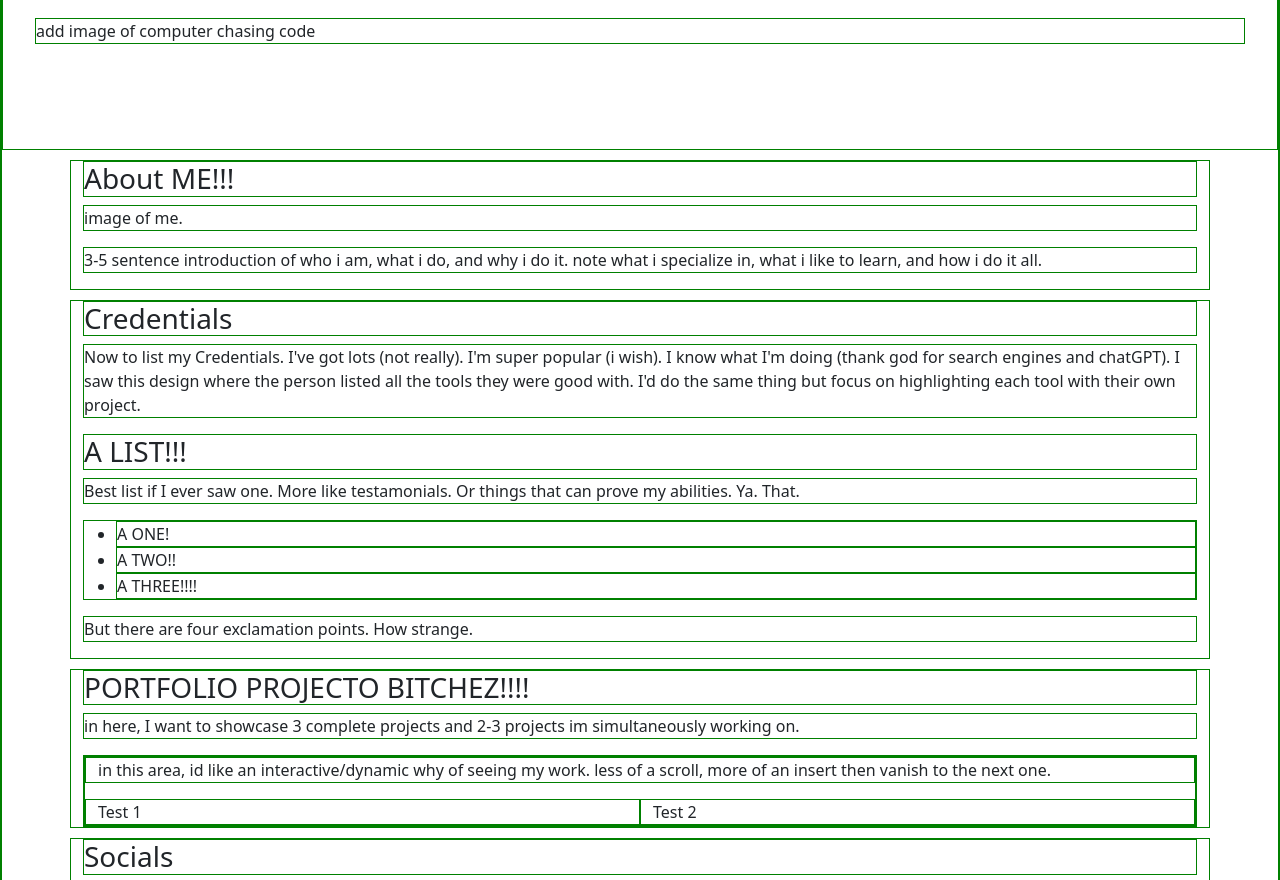
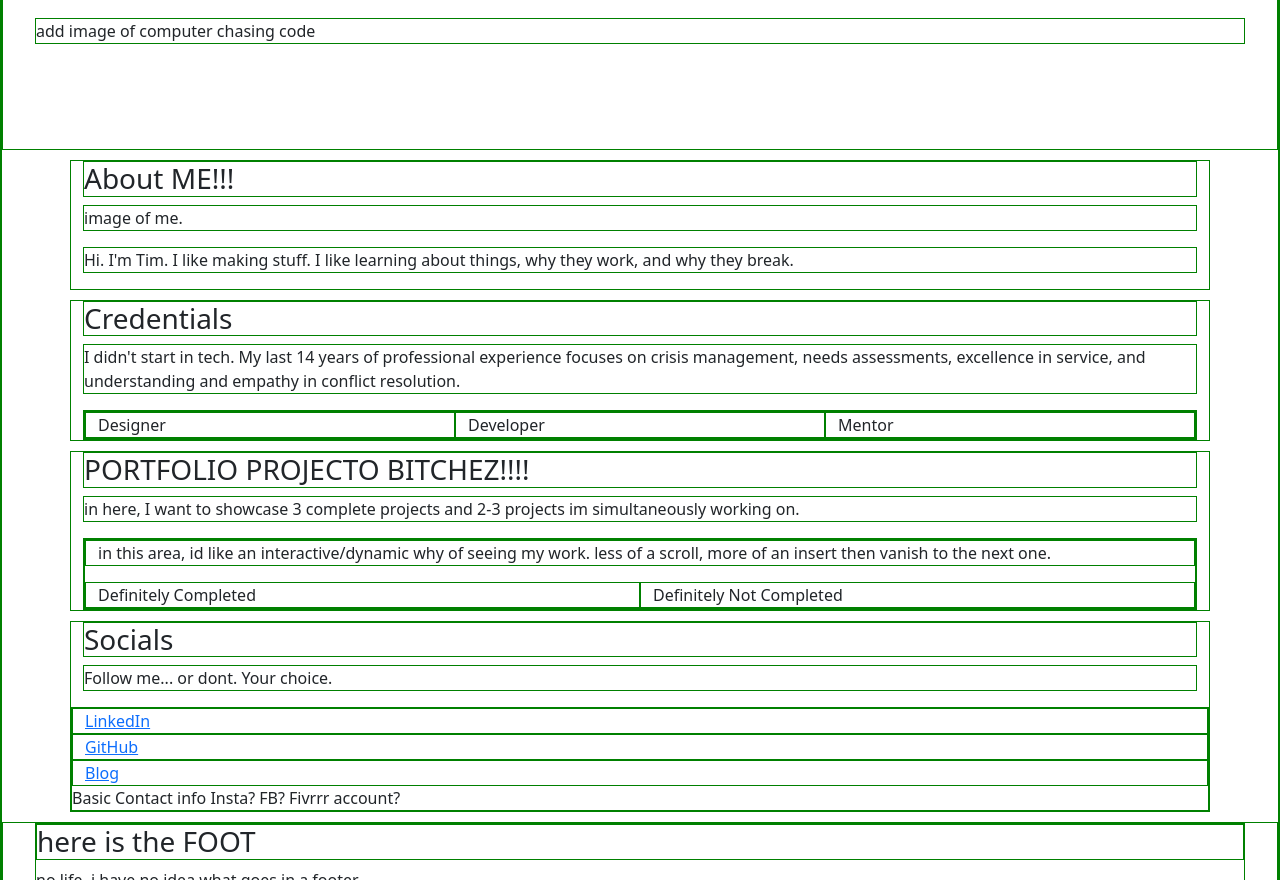
Before and after one commit to bathant702/portfolio_ii, a website: page index.html in a window 1280 px wide. Shown: the part 68-948 px from the top of the page. Drawn offline with nearby package versions, Linux system fonts and the light colour scheme.

Commit message:
cleaned up code and added more structure. also established what projects I will be working on.

```diff
--- a/index.html
+++ b/index.html
@@ -32,54 +32,29 @@
       <!-- do 2 columns here -->
       <p>image of me.</p>
       <p>
-        3-5 sentence introduction of who i am, what i do, and why i do it. note
-        what i specialize in, what i like to learn, and how i do it all.
+        Hi. I'm Tim. I like making stuff. I like learning about things, why they
+        work, and why they break.
       </p>
     </div>
     <!-- Sec 2 - Credentials -->
     <div class="container credentials-sect sect">
       <h3>Credentials</h3>
       <p>
-        Now to list my Credentials. I've got lots (not really). I'm super
-        popular (i wish). I know what I'm doing (thank god for search engines
-        and chatGPT). I saw this design where the person listed all the tools
-        they were good with. I'd do the same thing but focus on highlighting
-        each tool with their own project.
+        I didn't start in tech. My last 14 years of professional experience
+        focuses on crisis management, needs assessments, excellence in service,
+        and understanding and empathy in conflict resolution.
       </p>
-      <h3>A LIST!!!</h3>
-      <p>
-        Best list if I ever saw one. More like testamonials. Or things that can
-        prove my abilities. Ya. That.
-      </p>
-      <ul>
-        <li>A ONE!</li>
-        <li>A TWO!!</li>
-        <li>A THREE!!!!</li>
-      </ul>
-      <p>But there are four exclamation points. How strange.</p>
+      <div class="container">
+        <div class="row align-items-center">
+          <div class="col design-cred">Designer</div>
+          <div class="col code-cred">Developer</div>
+          <div class="col mentorship-cred">Mentor</div>
+        </div>
+      </div>
     </div>
     <!-- Sec 3 - Portfolios & Projects -->
     <div class="container port-proj-sect sect">
       <h3>PORTFOLIO PROJECTO BITCHEZ!!!!</h3>
-      <!--
-        for this, I'd like to showcase 4 technical projects and 3 passion projects. the technical projects are to highlight my skills as:
-          - a critical thinker
-          - willingness to use different approaches to various problems
-          - my creative approach to a solution (assuming i cant figure it out)
-          - my view and attempt at solving a worldwide problem (research this and see what that means.)
-
-        For the passion projects, i would go with:
-          - a digimon vpet path chart. start with the easy versions. its advance form is:
-          selecting the model vpet, then selecting its final evolution. this will produce a digimon line chart, detailing how many battles you need, care mistakes, and any items u may need for it. you can edit the evo line, which in turn, will edit the details of what you need to do.
-          - pokemon gen 1 and gen 2 database. main focus is to use database language to create and manage pokemon information. I would love to extend this to digimon, if given the chance.
-          - something python based. a CYOA seems to be the easiest but I want something with a bit more bang.
-          - fun project/exercise: Javascript fidgetoy for mobile.
-          - evil fun project/exercise: Javascript fidgettoy for mobile with terrible design specs, like a difficult to use volume button or random interfering objects on selection.
-
-        Websites for the sake of example and execution:
-          - GA site leading and guiding players to understand how to play the game. this will include general strategies, basics, and card staples for budget and competitive. main focus will be talking about how to pilot various decks. it will talk about the basics of the deck, end goal, overall strategies and key strategies and combos, and end game. it'll also give examples of what a budget deck looks like and what an optimal deck is.
-          - Digimon site talking about what current deck archetypes are, general information on these archetypes, and how to pilot. It'll talk about the basics of the deck, the core of it (staple cards), how to pilot, what the end goal is (strategies you should go for), as well as what a budget and meta competitive deck looks like.
-    -->
       <p>
         in here, I want to showcase 3 complete projects and 2-3 projects im
         simultaneously working on.
@@ -90,25 +65,21 @@
             in this area, id like an interactive/dynamic why of seeing my work.
             less of a scroll, more of an insert then vanish to the next one.
           </p>
-          <div class="col">Test 1</div>
-          <div class="col">Test 2</div>
+          <div class="col">Definitely Completed</div>
+          <div class="col">Definitely Not Completed</div>
         </div>
       </div>
     </div>
     <!-- Sec 4 - Blog & Social Media -->
     <div class="container social-media-sect sect">
       <h3>Socials</h3>
-      <p>
-        my social would be here. linkedin. my blog. maybe the valuesaurus rex
-        insta? idk. I want that as an example of content creation, but I dont
-        want it to send the wrong signal of who i am.
-      </p>
-      <ul>
-        <li>LinkedIn</li>
-        <li>Blog</li>
-        <li>Contact info</li>
-        <li>Insta? FB? Fivrrr account?</li>
-      </ul>
+      <p>Follow me... or dont. Your choice.</p>
+      <div class="row align-items-center">
+        <a href="https://www.linkedin.com/in/timothy-bathan/">LinkedIn</a>
+        <a href="https://github.com/bathant702">GitHub</a>
+        <a href="https://bathant702nv.wordpress.com/">Blog</a>
+        Basic Contact info Insta? FB? Fivrrr account?
+      </div>
     </div>
     <!-- footer - disclaimer, contact, etc. etc. -->
     <footer class="foot-stamp">
```
Also changed, not shown: 1 other file.
